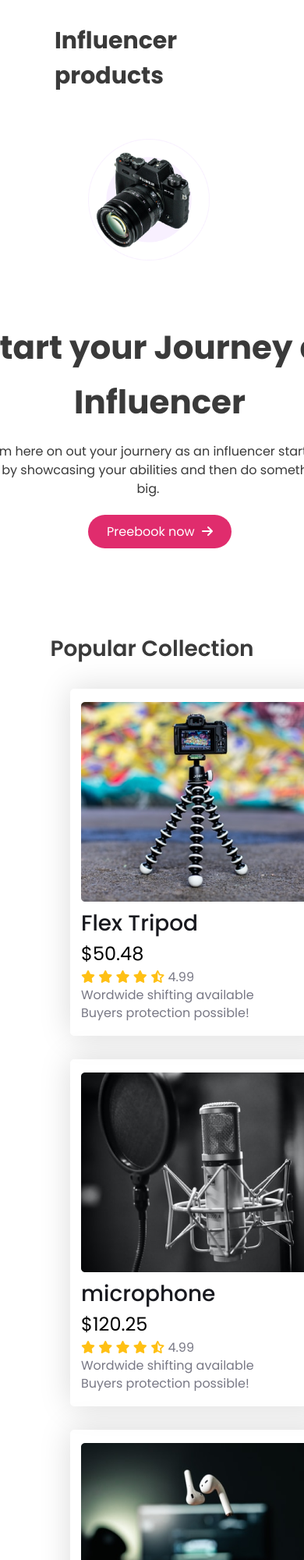
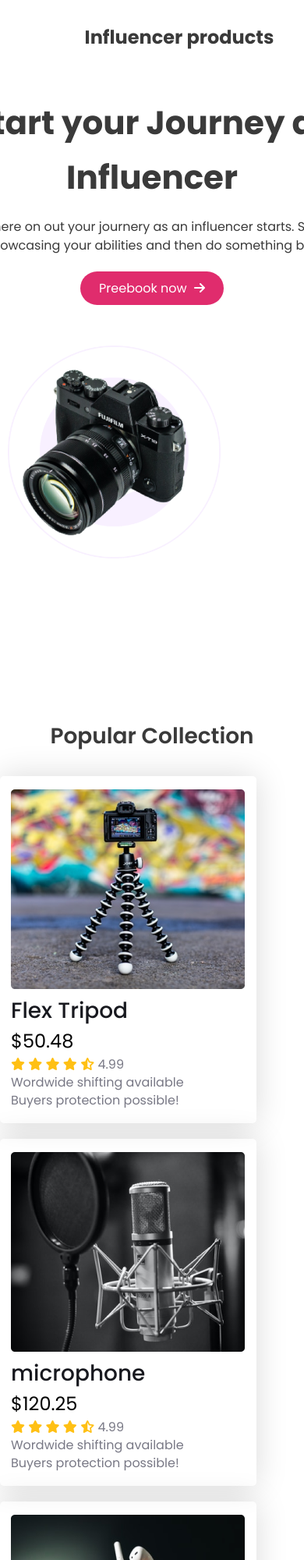
Before and after one commit to Forhad920/Responsive-Influencer-Gear, a plain HTML site: page index.html in a window 390 px wide. Shown: the top 2000 px of the page at 78% size. Drawn offline with Linux system fonts and the light colour scheme.

Commit message:
new commit

```diff
--- a/index.html
+++ b/index.html
@@ -27,7 +27,7 @@
     </header>
     <!-- end of header -->
     <!-- start of main section -->
-    <section class="main-section">
+    <section class="main-section container">
         <div class="main-text">
             <h1>Start your Journey as
                 Influencer</h1>
@@ -41,7 +41,7 @@
     </section>
     <!-- end of main section -->
     <!-- start of popular collection -->
-    <section class="popular-collection">
+    <section class="popular-collection container">
         <h2 class="collection-title">Popular Collection</h2>
         <div class="collection-cards">
             <div class="collection-card">
@@ -256,7 +256,7 @@
     </section>
     <!-- end of popular collection -->
     <!-- start of Newest Products -->
-    <section class="newest-product-section">
+    <section class="newest-product-section container">
         <div class="product-img">
             <img src="./images/gear.png" alt="products">
         </div>
--- a/style.css
+++ b/style.css
@@ -7,6 +7,10 @@
 }
 a {
   text-decoration: none;
+}
+.container {
+  width: 1200px;
+  margin: 0 auto;
 }
 /* --------------
 header styling
@@ -95,11 +99,11 @@ start of collection styling
   margin-bottom: 30px;
 }
 .collection-cards {
-  width: 1054px;
-  margin-left: 150px;
+  width: 1200px;
   display: grid;
   grid-template-columns: repeat(3, 1fr);
-  grid-gap: 30px 10px;
+  grid-gap: 20px 5px;
+  justify-content: center;
 }
 .collection-card {
   width: 329px;
@@ -212,188 +216,64 @@ end of footer styling
 start of media query styling
 ------------------------------ */
 @media (max-width: 1250px) {
-  .collection-cards {
-    width: 900px;
-  }
-}
-@media (max-width: 1158px) {
-  .collection-cards {
-    margin-left: 100px;
-  }
-}
-@media (max-width: 1105px) {
-  .main-img {
-    width: 50%;
+  .container {
+    width: 100%;
   }
   .main-img img {
     width: 80%;
   }
   .collection-cards {
-    margin-left: 70px;
+    width: 100%;
   }
 }
-@media (max-width: 1077px) {
-  .main-img {
-    width: 45%;
-  }
-  .main-img img {
-    width: 75%;
-  }
+@media (max-width: 998px) {
   .collection-cards {
-    margin-left: 30px;
+    grid-template-columns: repeat(2, 1fr);
   }
   .product-info {
     width: 500px;
-  }
-  .product-img img {
-    margin-top: 30px;
+    margin-left: 20px;
   }
 }
-@media (max-width: 1038px) {
-  .collection-cards {
-    grid-template-columns: repeat(2, 1fr);
-    width: 400px;
-    margin-left: 180px;
-  }
-  .main-img {
-    width: 40%;
-    margin-left: 30px;
-  }
-}
-@media (max-width: 956px) {
-  .main-text {
-    margin-left: 20px;
-  }
-  .main-text h1 {
-    font-size: 42px;
-  }
+@media (max-width: 948px) {
   .main-img img {
-    width: 85%;
+    width: 70%;
+    margin-left: 10px;
   }
   .newest-product-section {
     flex-direction: column;
   }
   .product-info {
-    order: 1;
     text-align: center;
-    width: 570px;
-  }
-  .product-info p {
-    width: 600px;
-  }
-  .product-img {
-    order: 2;
-    margin-top: 50px;
   }
 }
-@media (max-width: 870px) {
-  .collection-cards {
-    margin-left: 115px;
+@media (max-width: 910px) {
+  .main-text h1 {
+    font-size: 42px;
   }
 }
-@media (max-width: 830px) {
+@media (max-width: 820px) {
+  .header {
+    justify-content: center;
+  }
   .navbar {
     display: none;
   }
-  .header {
-    justify-content: center;
-  }
-  .header h2 {
-    font-size: 30px;
-    margin-right: 30px;
+  .main-section {
+    flex-direction: column;
   }
   .main-text {
-    width: 500px;
-  }
-}
-@media (max-width: 794px) {
-  .collection-cards {
-    margin-left: 80px;
-  }
-  .main-section {
-    flex-direction: column;
-    margin-bottom: 130px;
+    text-align: center;
   }
   .main-img {
-    width: 50%;
-    order: 1;
-  }
-  .main-text {
-    order: 2;
-    text-align: center;
-    margin-top: 70px;
-  }
-}
-@media (max-width: 754px) {
-  .collection-cards {
-    margin-left: 40px;
-  }
-}
-@media (max-width: 710px) {
-  .collection-cards {
-    margin-left: 24px;
-  }
-}
-@media (max-width: 692px) {
-  .collection-cards {
-    margin-left: 15px;
+    margin-top: 50px;
   }
 }
 @media (max-width: 688px) {
   .collection-cards {
     grid-template-columns: repeat(1, 1fr);
-    margin-left: 180px;
-  }
-}
-@media (max-width: 634px) {
-  .collection-cards {
-    margin-left: 150px;
-  }
-  .product-info p {
-    width: 540px;
-  }
-}
-@media (max-width: 570px) {
-  .newest-product-section {
-    margin-bottom: 120px;
-  }
-  .product-info {
-    width: 540px;
-  }
-  .product-img {
-    margin-top: 100px;
-  }
-  .collection-cards {
-    margin-left: 110px;
-  }
-}
-@media (max-width: 540px) {
-  .product-info {
-    width: 520px;
-  }
-  .product-info p {
-    width: 500px;
-  }
-}
-@media (max-width: 519px) {
-  .main-img img {
-    width: 80%;
-  }
-  .main-text p {
-    width: 470px;
-  }
-  .product-img img {
-    width: 80%;
-    margin-left: 20px;
-  }
-  .product-info p {
-    width: 450px;
-    margin-left: 40px;
-  }
-  .collection-cards {
-    margin-left: 90px;
   }
 }
 /* -----------------------------
 end of media query styling
--------------------------------- */
+---------------------*/
```
